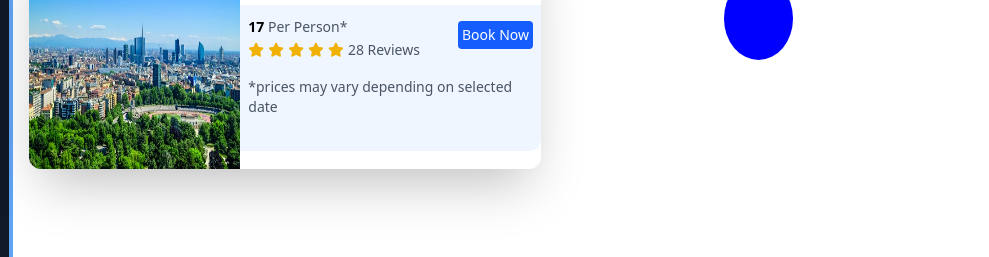
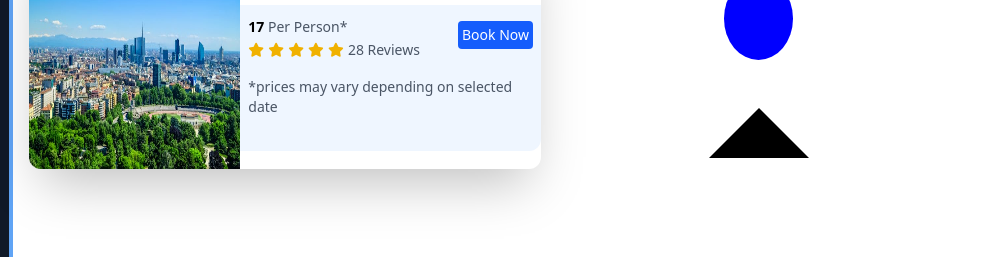
Before and after one commit to SubairMohamed/Cards-Design, a website: page src/index.html in a window 1280 px wide. Shown: the part 543-800 px from the top of the page, 291-1280 px from the left. Drawn offline with Linux system fonts and the light colour scheme.

Commit message:
well-done

```diff
--- a/scss/main.scss
+++ b/scss/main.scss
@@ -95,5 +95,10 @@
 }
 
 #triangle {
-
+    width: 0;
+    height: 0;
+    border-left: 50px solid transparent;
+    border-right: 50px solid transparent;
+    border-bottom: 50px solid black;
+    margin: 3em auto;
 }
```
Also changed, not shown: dist/CSS/main.CSS/main.css, 1 other file.
